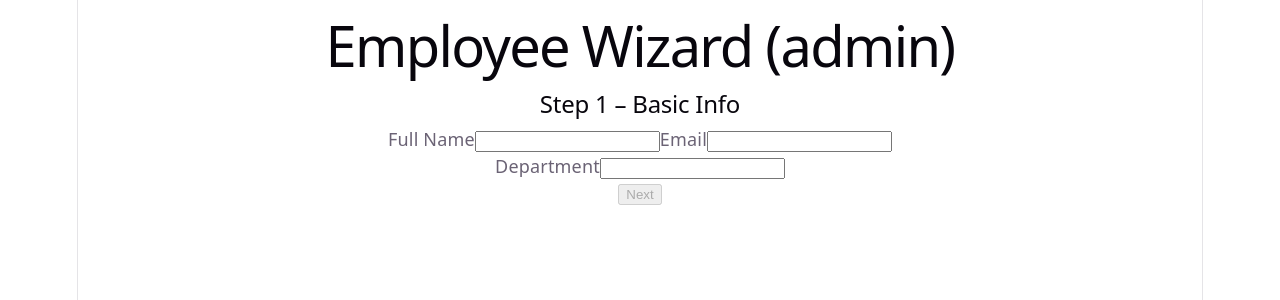
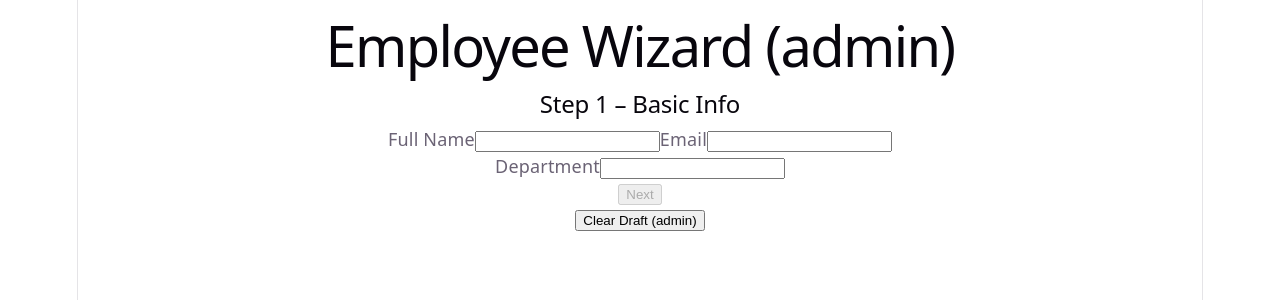
Before and after one commit to arieaditya/employee-wizard-assignment, a React (Vite) app: page /wizard in a window 1280 px wide. Shown: the top 300 px of the page. Built offline with nearby package versions, Linux system fonts and the light colour scheme; the HTML template or start-up script is replaced by a standard one.

Commit message:
feat: wire draft load autosave and clear per role in wizard

```diff
--- a/src/pages/WizardPage.tsx
+++ b/src/pages/WizardPage.tsx
@@ -1,5 +1,6 @@
 import { useEffect, useState } from "react";
-import { useRole } from "../hooks/useRole";
+import { useDraftAutosave, loadDraft, clearDraft } from "../hooks/useDraft";
+import { type Role as UserRole, useRole } from "../hooks/useRole";
 import BasicInfoStep from "../components/BasicInfoStep";
 import type { BasicInfoForm } from "../types/employee";
 import type { DetailsForm } from "../types/employee";
@@ -37,6 +38,10 @@ const WizardPage = () => {
     photoBase64: "",
     notes: "",
   });
+
+  const goNextFromStep1 = () => {
+    if (role === "admin") setStep(2);
+  };
 
   const handleSubmit = async () => {
     if (submitting) return;
@@ -88,8 +93,40 @@ const WizardPage = () => {
     }
   };
 
-  const goNextFromStep1 = () => {
-    if (role === "admin") setStep(2);
+  // When component mounts or role changes, load draft
+  useEffect(() => {
+    const draft = loadDraft(role as UserRole) as {
+      basicInfo: BasicInfoForm;
+      details: DetailsForm;
+    } | null;
+
+    if (draft) {
+      setBasicInfo(draft.basicInfo);
+      setDetails(draft.details);
+    }
+  }, [role]);
+
+  // Build combined object for autosave
+  const combinedDraft = { basicInfo, details };
+
+  // Hook to auto-save every 2 seconds of inactivity
+  useDraftAutosave(role as UserRole, combinedDraft);
+
+  const handleClearDraft = () => {
+    clearDraft(role as UserRole);
+    setBasicInfo({
+      fullName: "",
+      email: "",
+      department: "",
+    });
+    setDetails({
+      role: "",
+      employeeId: "",
+      employmentType: "",
+      location: "",
+      photoBase64: "",
+      notes: "",
+    });
   };
 
   useEffect(() => {
@@ -139,6 +176,10 @@ const WizardPage = () => {
           submitting={submitting}
         />
       )}
+
+      <button type="button" onClick={handleClearDraft}>
+        Clear Draft ({role})
+      </button>
     </main>
   );
 };
```
